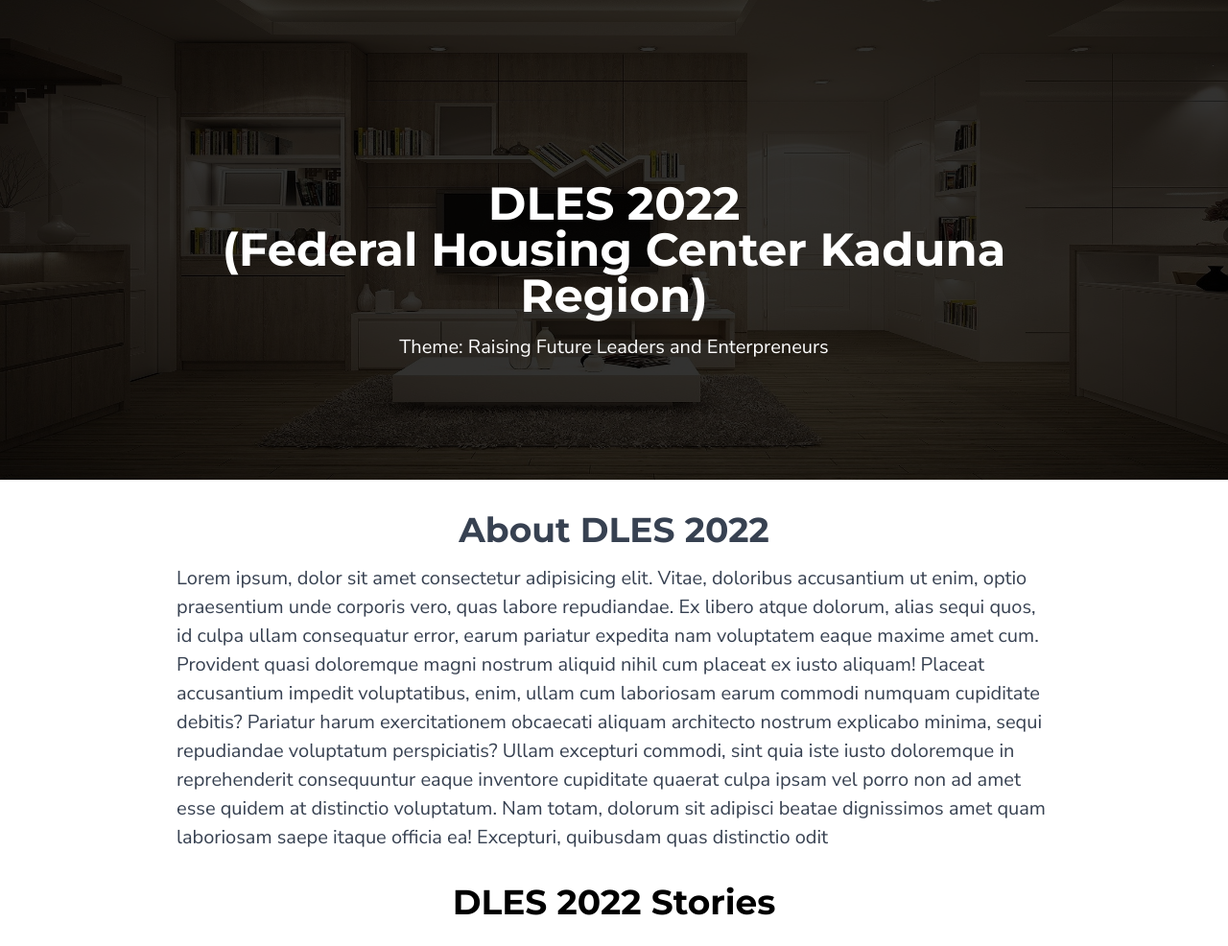
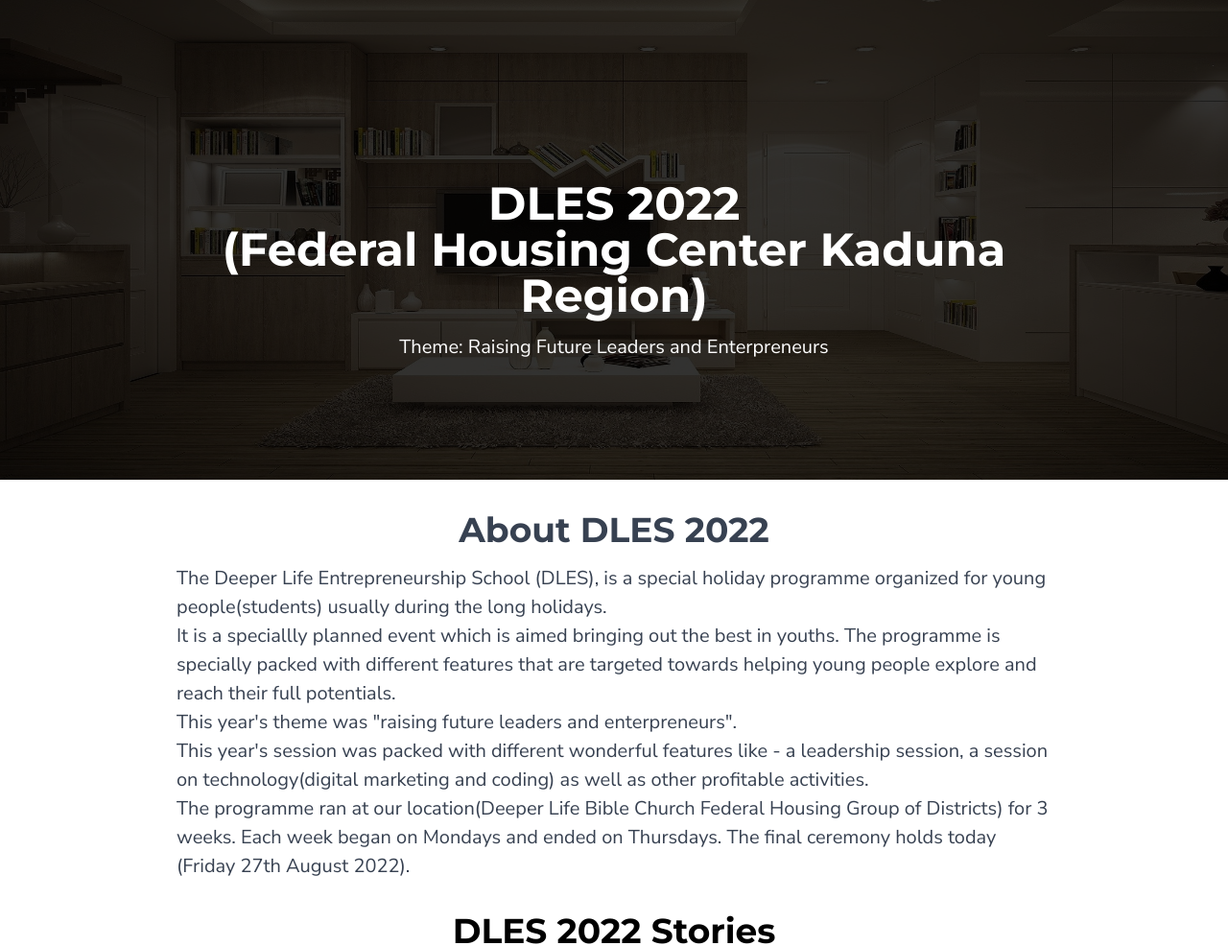
Before and after one commit to Okpainmo/DLES-FH2022-website-project, a website: page index.html in a window 1280 px wide. Shown: the top 986 px of the page at 96% size. Drawn offline with Linux system fonts and the light colour scheme.

Commit message:
final push i hope ahhh

```diff
--- a/index.html
+++ b/index.html
@@ -58,20 +58,23 @@
           About DLES 2022
         </h1>
         <div class="text-[20px]">
-          Lorem ipsum, dolor sit amet consectetur adipisicing elit. Vitae,
-          doloribus accusantium ut enim, optio praesentium unde corporis vero,
-          quas labore repudiandae. Ex libero atque dolorum, alias sequi quos, id
-          culpa ullam consequatur error, earum pariatur expedita nam voluptatem
-          eaque maxime amet cum. Provident quasi doloremque magni nostrum
-          aliquid nihil cum placeat ex iusto aliquam! Placeat accusantium
-          impedit voluptatibus, enim, ullam cum laboriosam earum commodi numquam
-          cupiditate debitis? Pariatur harum exercitationem obcaecati aliquam
-          architecto nostrum explicabo minima, sequi repudiandae voluptatum
-          perspiciatis? Ullam excepturi commodi, sint quia iste iusto doloremque
-          in reprehenderit consequuntur eaque inventore cupiditate quaerat culpa
-          ipsam vel porro non ad amet esse quidem at distinctio voluptatum. Nam
-          totam, dolorum sit adipisci beatae dignissimos amet quam laboriosam
-          saepe itaque officia ea! Excepturi, quibusdam quas distinctio odit
+          The Deeper Life Entrepreneurship School (DLES), is a special holiday
+          programme organized for young people(students) usually during the long
+          holidays. <br />
+          It is a speciallly planned event which is aimed bringing out the best
+          in youths. The programme is specially packed with different features
+          that are targeted towards helping young people explore and reach their
+          full potentials. <br />
+          This year's theme was "raising future leaders and enterpreneurs".
+          <br />
+          This year's session was packed with different wonderful features like
+          - a leadership session, a session on technology(digital marketing and
+          coding) as well as other profitable activities.
+          <br />
+          The programme ran at our location(Deeper Life Bible Church Federal
+          Housing Group of Districts) for 3 weeks. Each week began on Mondays
+          and ended on Thursdays. The final ceremony holds today (Friday 27th
+          August 2022).
         </div>
       </section>
       <section class="student-stories mt-8">
@@ -116,7 +119,7 @@
             </div>
           </a>
           <a
-            href="./pages/gift-ndaks.html"
+            href="./pages/gift-ayuka.html"
             class="story-card mb-8 w-full lg:w-[250px] xl:w-[300px] custom-background mx-auto"
           >
             <div class="post-image-wrapper w-full">
```
Also changed, not shown: pages/gift-ayuka.html (renamed from pages/gift-ndaks.html).
